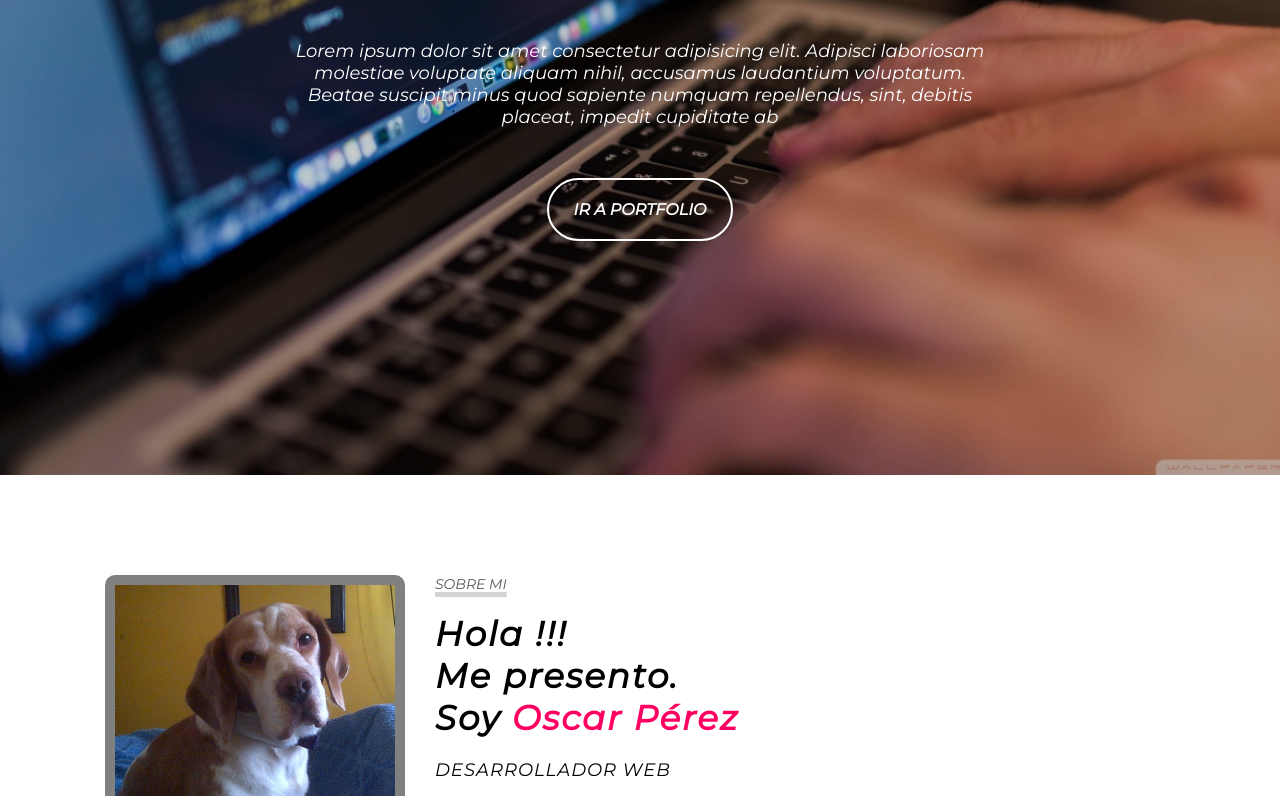
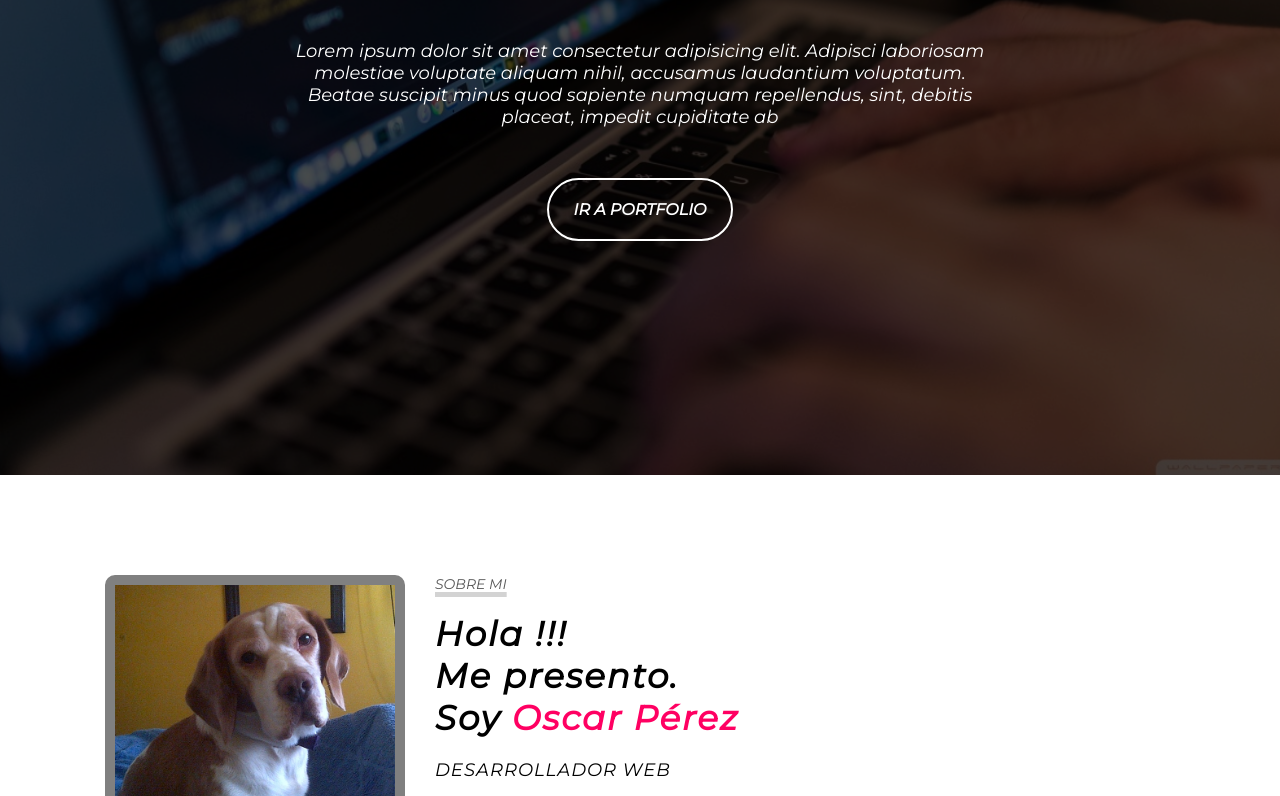
Before and after one commit to Kamaradenn67/Kamaradenn67.github.io, a plain HTML site: page Curriculum Vitae/index.html in a window 1280 px wide. Shown: the part 375-1171 px from the top of the page. Drawn offline with Linux system fonts and the light colour scheme.

Commit message:
Update estilo.css

```diff
--- a/Curriculum Vitae/CSS/estilo.css
+++ b/Curriculum Vitae/CSS/estilo.css
@@ -90,7 +90,7 @@ html
     max-width: 100%;
     height: 100vh;
     margin:auto;
-    background:rgba(0, 0, 0,.2);
+    background:rgba(0, 0, 0,.7);
     color:#fff;
     display: flex;
     flex-direction: column;
```
